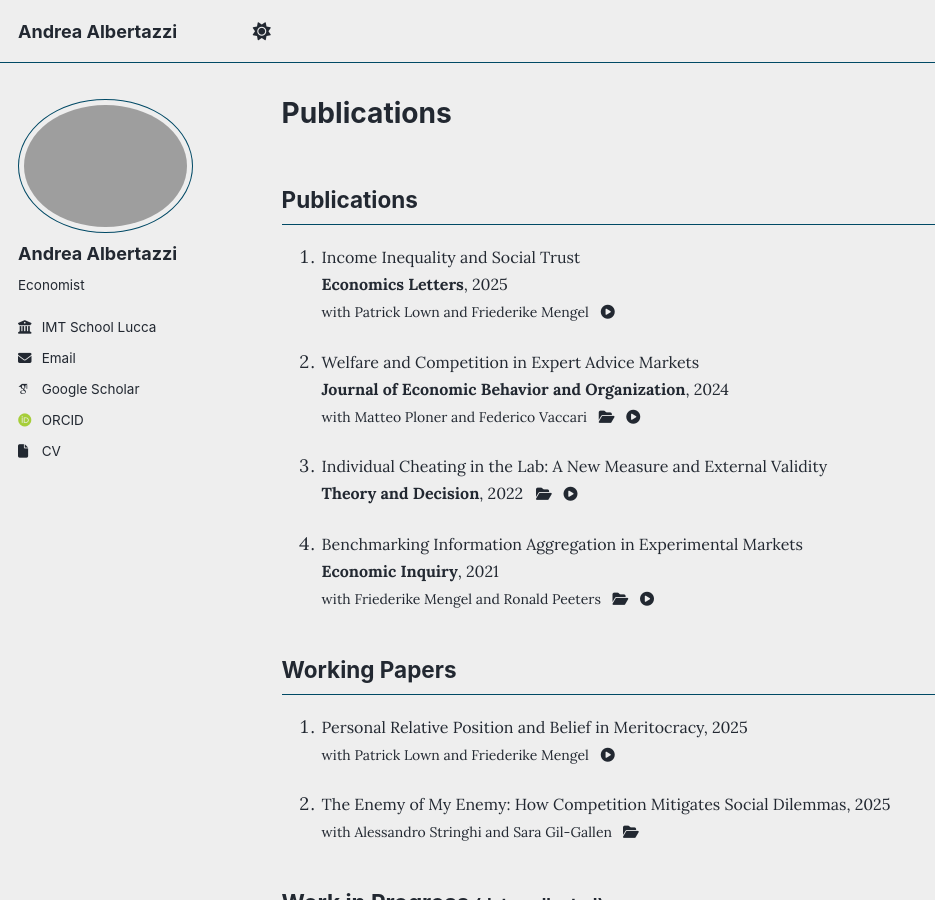
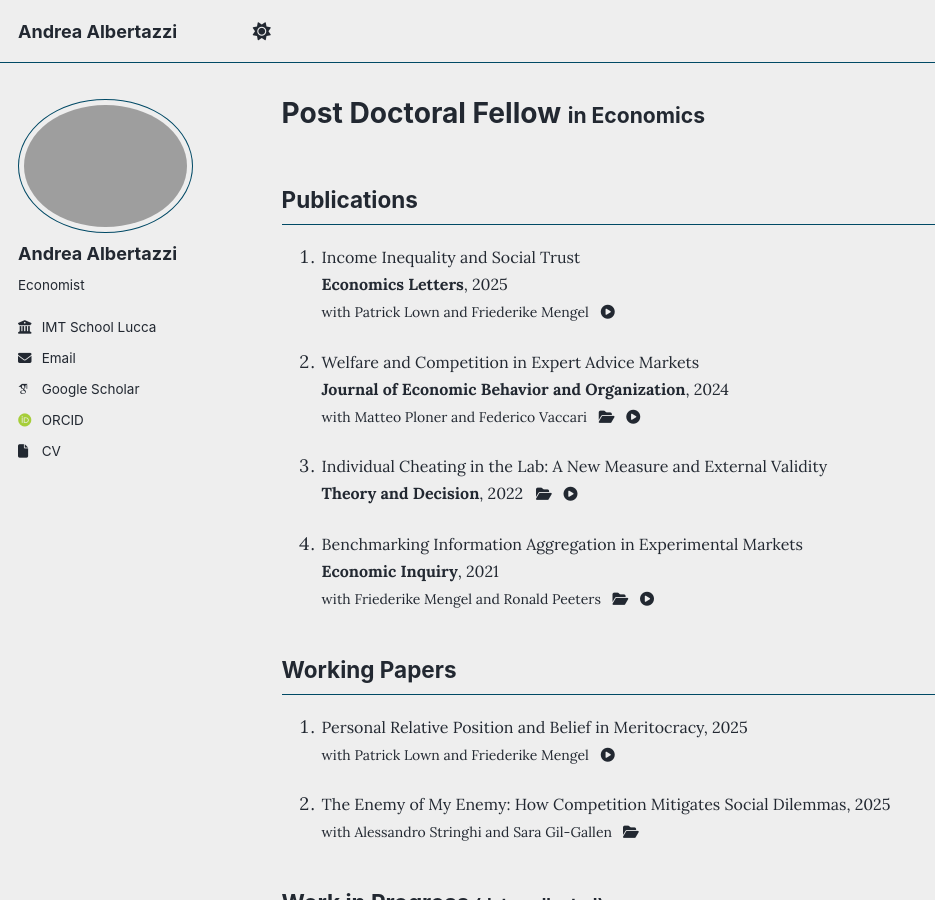
Before and after one commit to tazze87/tazze87.github.io, a Jekyll site: the page built from _pages/about.md, in a window 1280 px wide and 900 px high. Shown: the whole window, without its empty margins (0-935 px from the left). Built offline with Jekyll 4.4.1, drawn with Linux system fonts in a browser that asks for light colours; some web fonts are replaced; a script that is not in the unit is left out; our own code applies the rules of GitHub Pages for plain Markdown files.

Commit message:
Update about.md

```diff
--- a/_pages/about.md
+++ b/_pages/about.md
@@ -1,7 +1,7 @@
 ---
 layout: single
 permalink: /
-title: "Post Doctoral Fellow <a style="font-size: 14px;">in Economics</a>"
+title: "Post Doctoral Fellow <small>in Economics</small>"
 author_profile: true
 ---
 
```
